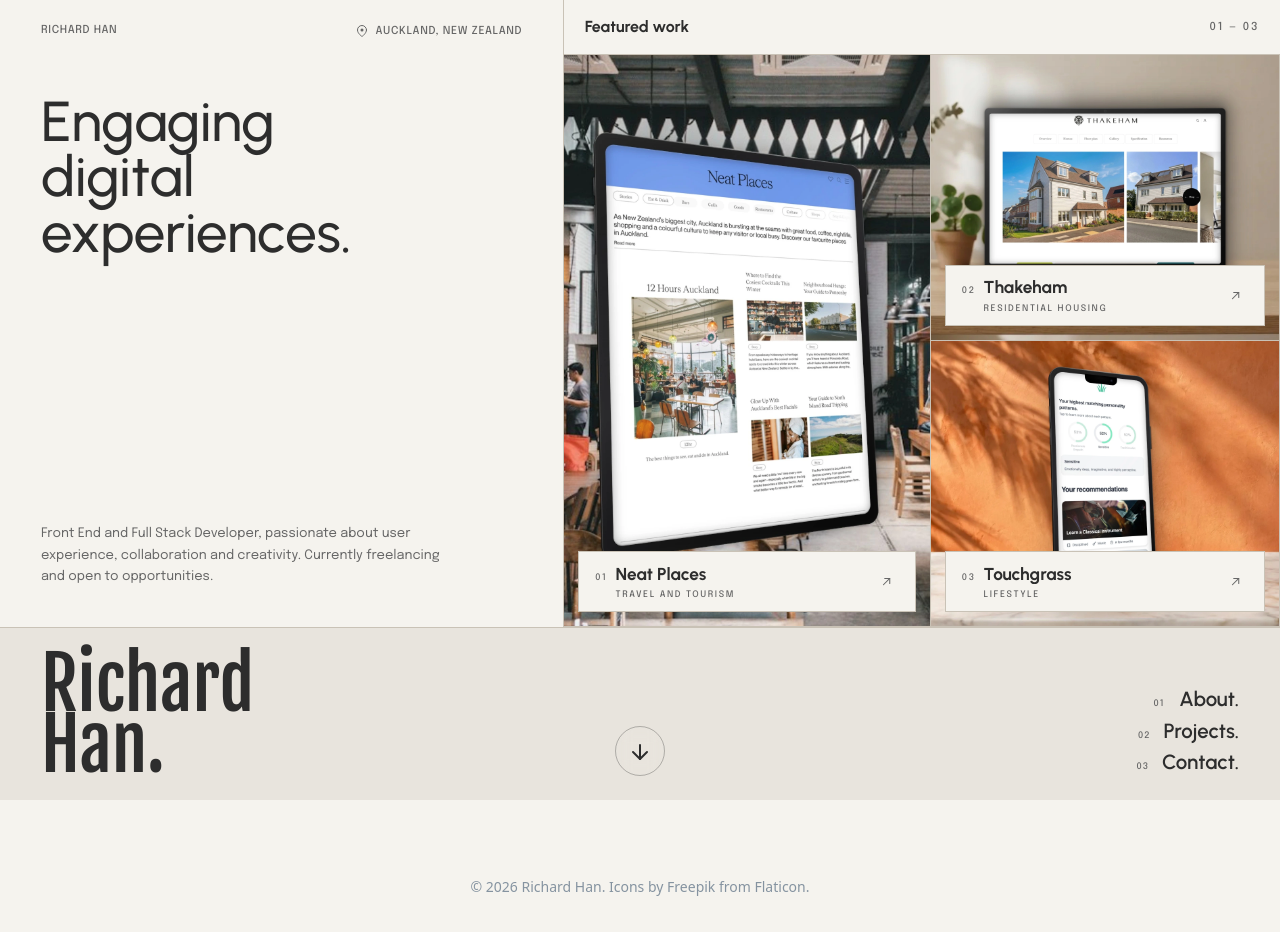
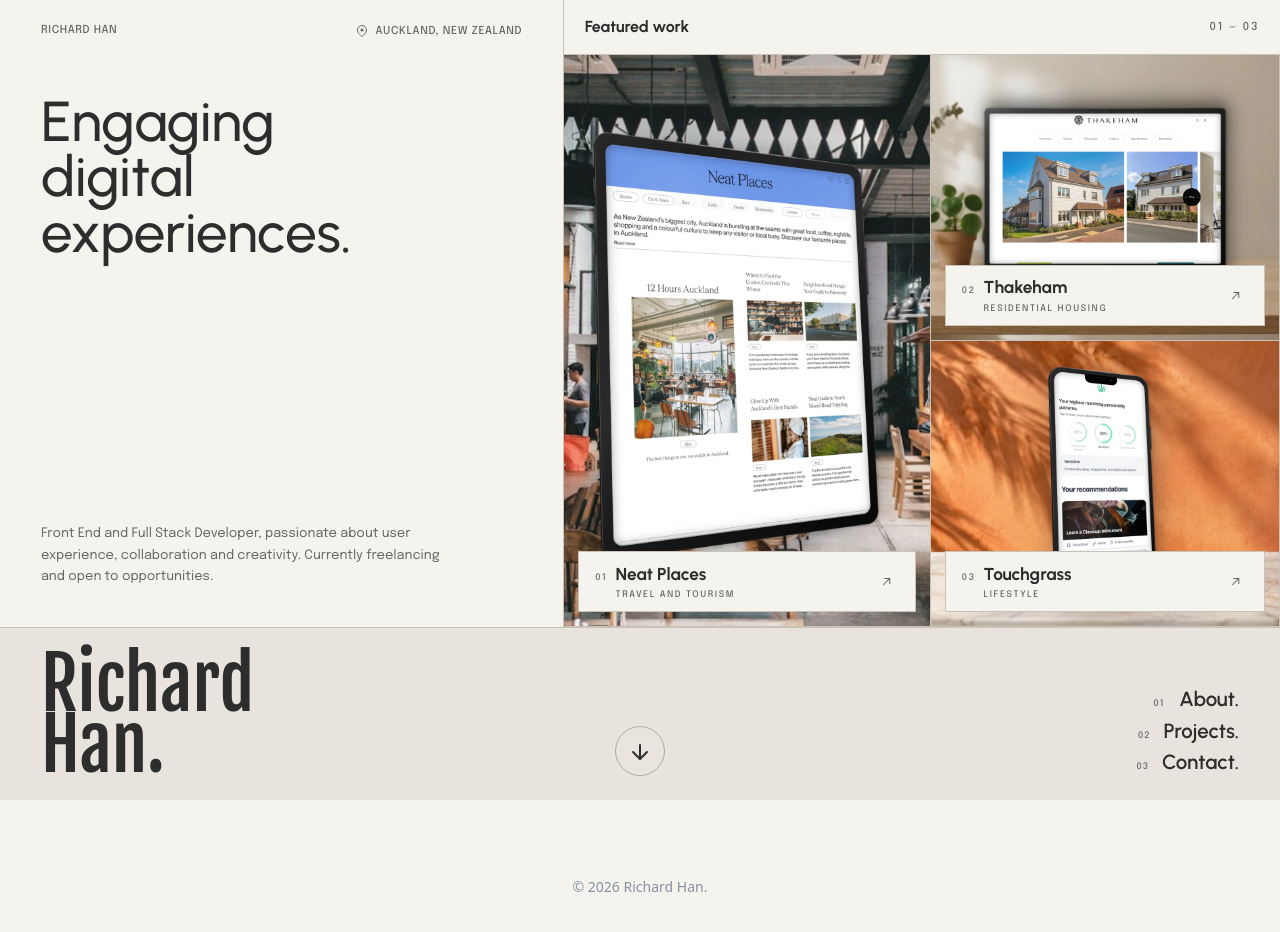
Before and after one commit to rlyhan/Richard-Han-Portfolio-New, a React (Vite) app: page / in a window 1280 px wide. Shown: the top 932 px of the page. Built offline with nearby package versions, Linux system fonts and the light colour scheme.

Commit message:
fix: remove irrelevant credit from footer

```diff
--- a/src/components/Footer.jsx
+++ b/src/components/Footer.jsx
@@ -9,7 +9,7 @@
 const Footer = () => {
   return (
     <footer className="flex min-h-[var(--nav-height,4rem)] items-center justify-center px-6 py-6 text-center text-sm text-carbon-400">
-      © 2026 Richard Han. Icons by Freepik from Flaticon.
+      © 2026 Richard Han.
     </footer>
   );
 };
```
